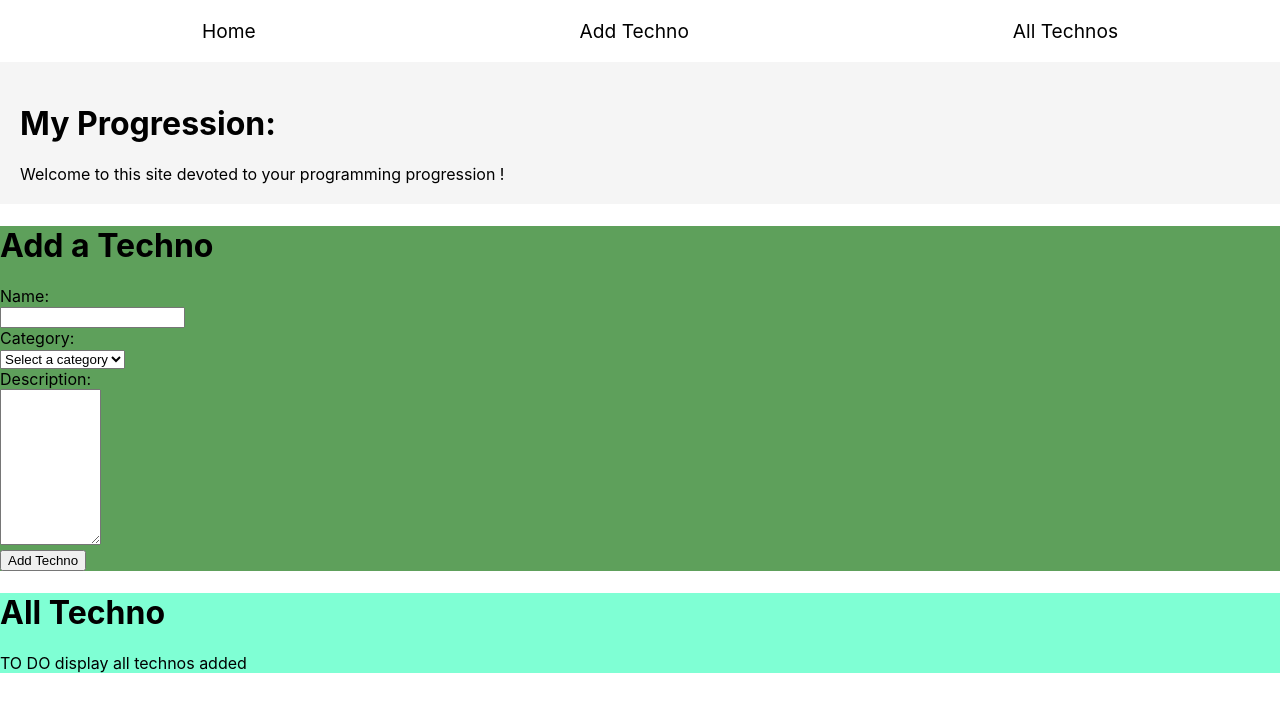
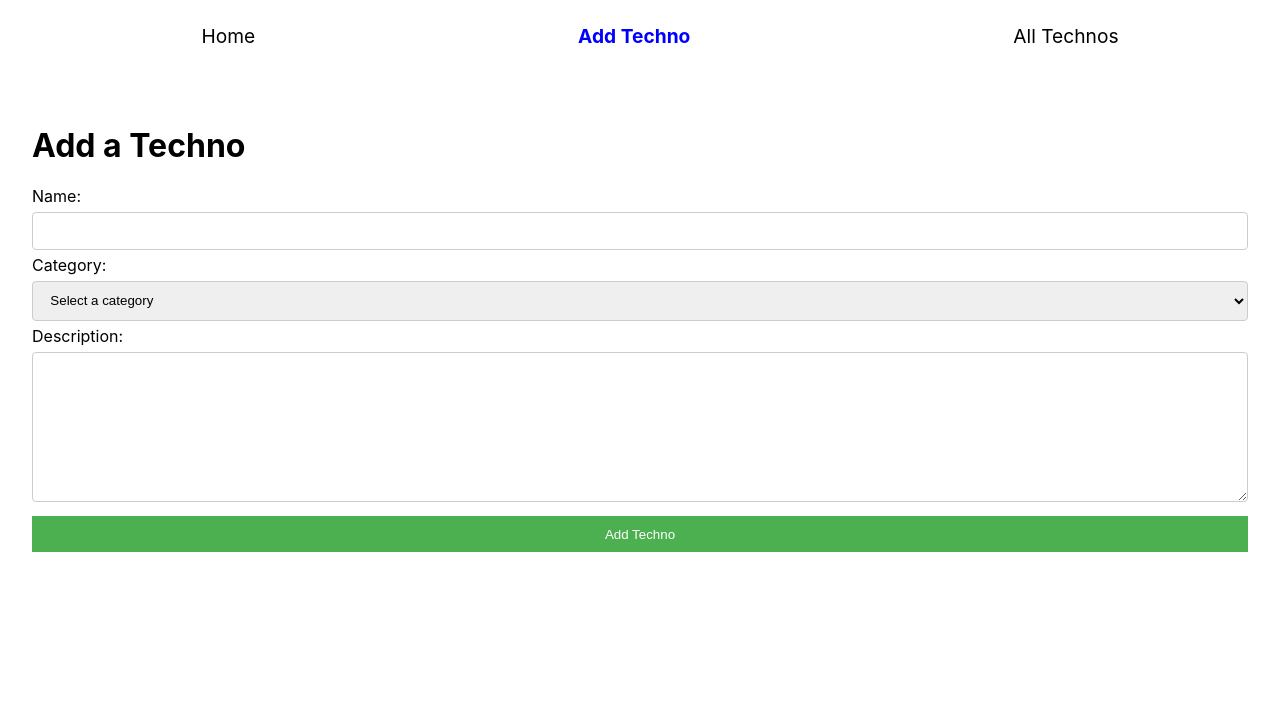
Before and after one commit to EToutaiN1/my-progress1, a React (Create React App) app: page /add in a window 1280 px wide. Shown: the top 712 px of the page. Built offline with nearby package versions, Linux system fonts and the light colour scheme.

Commit message:
End routage

```diff
--- a/package.json
+++ b/package.json
@@ -8,7 +8,8 @@
     "@testing-library/user-event": "^13.5.0",
     "react": "^18.2.0",
     "react-dom": "^18.2.0",
-    "react-scripts": "5.0.1",
+    "react-router-dom": "^6.3.0",
+    "react-scripts": "^5.0.1",
     "web-vitals": "^2.1.4"
   },
   "scripts": {
--- a/src/App.js
+++ b/src/App.js
@@ -1,17 +1,29 @@
+import { useState } from "react";
+import { Routes, Route } from "react-router-dom";
+
 import "./css/app.css";
 import Menu from "./components/Menu";
 import Home from "./pages/Home";
 import TechnoAdd from "./pages/TechnoAdd";
 import TechnoList from "./pages/TechnoList";
 
+function App() {
+  const [technos, setTechnos] = useState([]);
 
-function App() {
+  function handleAddTechno(techno) {
+    console.log("handleAddTechno", techno);
+  }
   return (
     <>
       <Menu />
-      <Home />
-      <TechnoAdd />
-      <TechnoList />
+      <Routes>
+        <Route path="/" element={<Home />} />
+        <Route
+          path="add"
+          element={<TechnoAdd handleAddTechno={handleAddTechno} />}
+        />
+        <Route path="list" element={<TechnoList />} />
+      </Routes>
     </>
   );
 }
--- a/src/components/Menu.js
+++ b/src/components/Menu.js
@@ -1,10 +1,33 @@
+import { NavLink } from "react-router-dom";
+
 export default function Menu() {
   return (
     <div className="menu">
       <ul>
-        <li>Home</li>
-        <li>Add Techno</li>
-        <li>All Technos</li>
+        <li>
+          <NavLink
+            to="/"
+            className={({ isActive }) => (isActive ? "active-link" : undefined)}
+          >
+            Home
+          </NavLink>
+        </li>
+        <li>
+          <NavLink
+            to="/add"
+            className={({ isActive }) => (isActive ? "active-link" : undefined)}
+          >
+            Add Techno
+          </NavLink>
+        </li>
+        <li>
+          <NavLink
+            to="/list"
+            className={({ isActive }) => (isActive ? "active-link" : undefined)}
+          >
+            All Technos
+          </NavLink>
+        </li>
       </ul>
     </div>
   );
--- a/src/css/home.css
+++ b/src/css/home.css
@@ -1,4 +1,3 @@
 .home {
-    background-color: #f5f5f5;
-    padding: 20px;
+    padding: 2em;
 }
--- a/src/css/menu.css
+++ b/src/css/menu.css
@@ -1,9 +1,26 @@
-.menu{
-    font-size: 1.2em;
+.menu {
+  font-size: 1.2em;
 }
 
-ul{
-    list-style-type: none;
-    display: flex;
-    justify-content: space-around;
+ul {
+  list-style-type: none;
+  display: flex;
+  justify-content: space-around;
 }
+
+a {
+  display: inline-block;
+  text-decoration: none;
+  color: #000;
+  padding: 5px;
+  transition: all ease 0.1s;
+}
+
+a:hover {
+  font-weight: bold;
+}
+
+.active-link{
+    font-weight:bold;
+    color: blue;
+}
--- a/src/css/technoadd.css
+++ b/src/css/technoadd.css
@@ -1,3 +1,44 @@
 .techno-add {
-    background-color: #5ea05b;
+  padding: 2em;
 }
+
+.btn {
+  background-color: #4caf50;
+  color: #fff;
+  padding: 0.8em 1em;
+  margin: 0.4em 0;
+  border: none;
+  cursor: pointer;
+  width: 100%;
+}
+
+input[type=text] {
+  width: 100%;
+  padding: 0.8em 1em;
+  margin: 0.4em 0;
+  display: inline-block;
+  border: 1px solid #ccc;
+  border-radius: 4px;
+  box-sizing: border-box;
+}
+
+textarea {
+  width: 100%;
+  height: 150px;
+  padding: 0.8em 1em;
+  margin: 0.4em 0;
+  display: inline-block;
+  border: 1px solid #ccc;
+  border-radius: 4px;
+  box-sizing: border-box;
+}
+
+select {
+  width: 100%;
+  padding: 0.8em 1em;
+  margin: 0.4em 0;
+  display: inline-block;
+  border: 1px solid #ccc;
+  border-radius: 4px;
+  box-sizing: border-box;
+}
--- a/src/css/technolist.css
+++ b/src/css/technolist.css
@@ -1,3 +1,3 @@
 .techno-list{
-    background-color: aquamarine;
+    padding: 2em;
 }
--- a/src/index.js
+++ b/src/index.js
@@ -3,11 +3,14 @@ import ReactDOM from 'react-dom/client';
 import './index.css';
 import App from './App';
 import reportWebVitals from './reportWebVitals';
+import { BrowserRouter } from 'react-router-dom';
 
 const root = ReactDOM.createRoot(document.getElementById('root'));
 root.render(
   <React.StrictMode>
-    <App />
+    <BrowserRouter>
+      <App />
+    </BrowserRouter>
   </React.StrictMode>
 );
 
--- a/src/pages/TechnoAdd.js
+++ b/src/pages/TechnoAdd.js
@@ -1,9 +1,21 @@
-export default function TechnoAdd() {
+export default function TechnoAdd(props) {
+  const { handleAddTechno } = props;
+  const techno = {
+    name: "React",
+    category: "Front",
+    description: "Learn React",
+  };
+
+  function handleSubmit(evt) {
+    evt.preventDefault();
+    handleAddTechno(techno);
+  }
+
   return (
     <div className="techno-add">
       <h1>Add a Techno</h1>
       <div>
-        <form>
+        <form onSubmit={(evt) => handleSubmit(evt)}>
           <label htmlFor="techno-name">Name:</label>
           <br />
           <input type="text" name="techno-name" id="techno-name" />
@@ -27,7 +39,7 @@ export default function TechnoAdd() {
             rows="10"
           ></textarea>
           <br />
-          <input type="submit" value="Add Techno" />
+          <input type="submit" value="Add Techno" className="btn" />
         </form>
       </div>
     </div>
```
Also changed, not shown: 1 other file (tests, documents, lock files or other folders).
